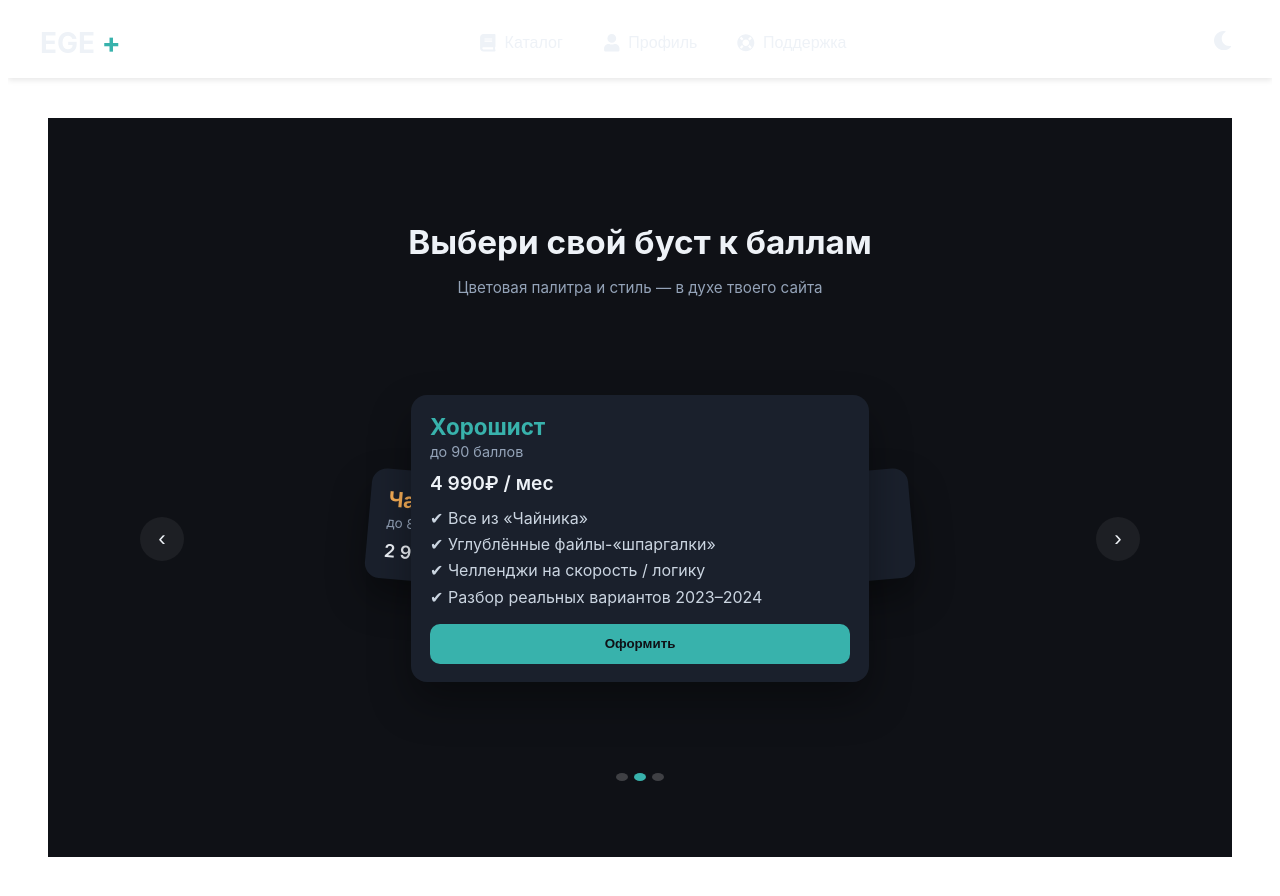
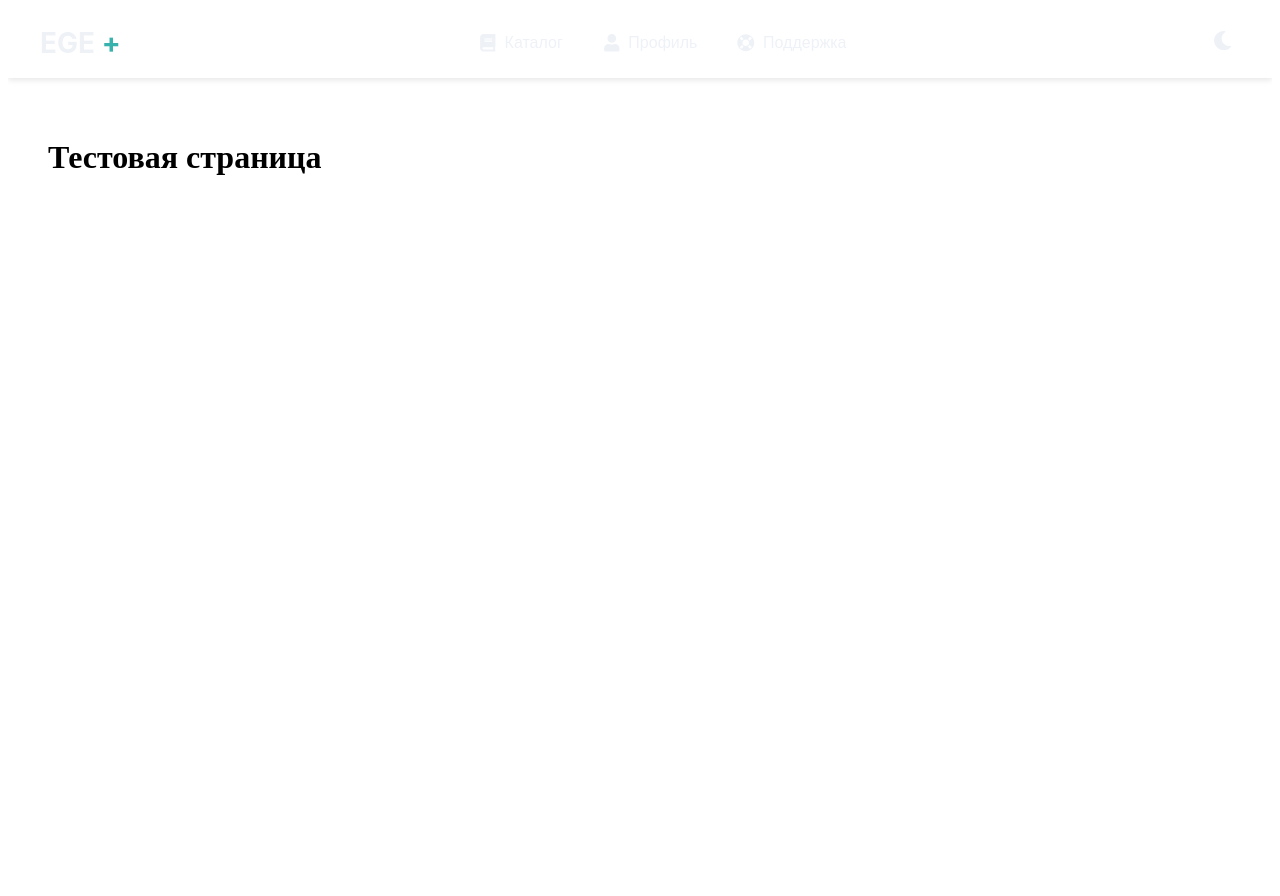
Before and after one commit to RubachokBoss/MathEge, a React (Create React App) app: page / in a window 1280 px wide. Shown: the top 896 px of the page. After the commit the page ends 800 px from the top, so only its background shows below. Built offline with nearby package versions, Linux system fonts and the light colour scheme.

Commit message:
correct app

```diff
--- a/src/App.jsx
+++ b/src/App.jsx
@@ -7,7 +7,7 @@ function App() {
     <div>
       <Header />
       <main style={{ padding: '40px' }}>
-        <PricingSection />
+        <h1>Тестовая страница</h1>
       </main>
     </div>
   );
```
